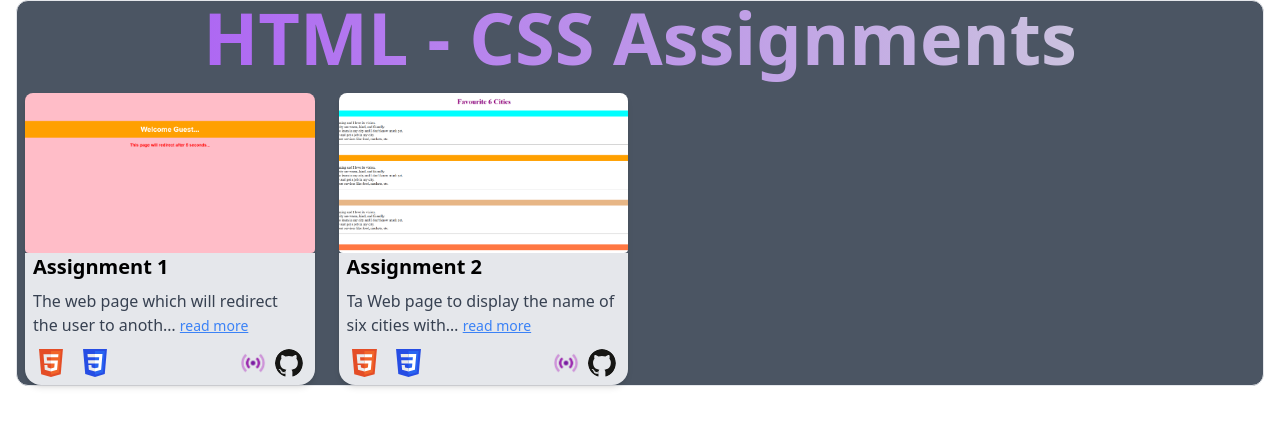
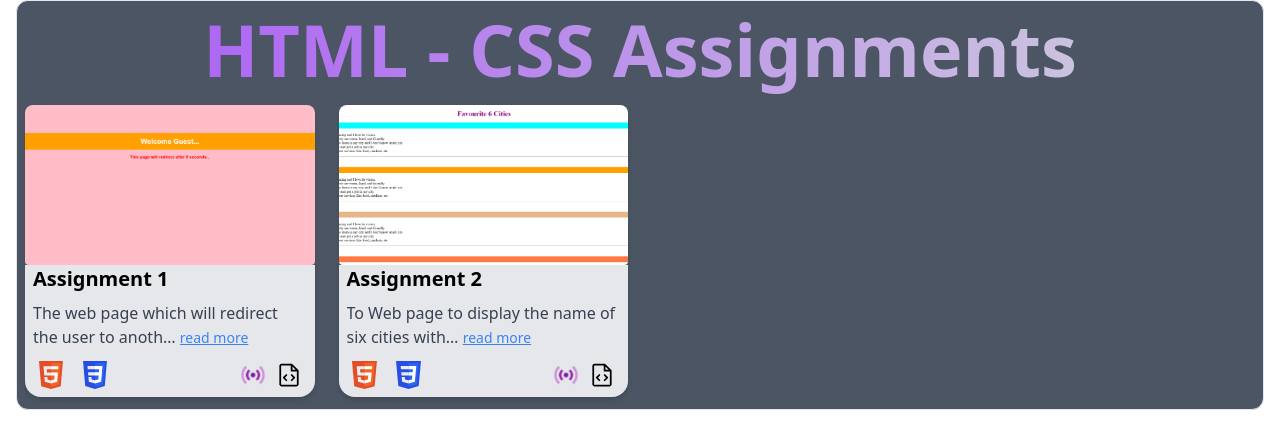
Before and after one commit to KiraCode/wsa-html-css-assignments, a React (Vite) app: page / in a window 1280 px wide. Shown: the top 448 px of the page. Built offline with nearby package versions, Linux system fonts and the light colour scheme.

Commit message:
added modal to preview the code

```diff
--- a/package.json
+++ b/package.json
@@ -11,7 +11,8 @@
   },
   "dependencies": {
     "react": "^19.1.0",
-    "react-dom": "^19.1.0"
+    "react-dom": "^19.1.0",
+    "react-icons": "^5.5.0"
   },
   "devDependencies": {
     "@eslint/js": "^9.29.0",
--- a/src/App.jsx
+++ b/src/App.jsx
@@ -3,7 +3,7 @@ import Assignment from "./components/Assignment";
 
 const App = () => {
   return (
-    <div className="mx-4 px-2 sm:mx[10%] bg-gray-600 border rounded-xl">
+    <div className="mx-4 px-2 py-3 sm:mx[10%] bg-gray-600 border rounded-xl">
       <Assignment />
     </div>
   );
--- a/src/assets/data/assignment.js
+++ b/src/assets/data/assignment.js
@@ -12,18 +12,33 @@ const imageName = (i) => {
   return `/Assignment/assignment-${i}/image.png`;
 };
 
-export const assignment = [
+const details = [
   {
-    title: "Assignment 1",
+    id: 1,
     description:
       "The web page which will redirect the user to another page automatically. The web page showing the information like keywords, description, and a title",
-    image: imageName(1),
+    fileNames: ["index.html", "redirected.html"],
+  },
+  {
+    id: 2,
+    description:
+      "To Web page to display the name of six cities with different headings and minimum five sentences for each city",
+    fileNames: ["index.html"],
+  },
+];
+
+export const assignment = details.map(({id, description, fileNames}) => ({
+  id,
+  title: "Assignment ",
+  image: imageName(id),
+  description,
   view: {
-      liveLink: assignmentHtml(1),
-      gitLink: "https://github.com/KiraCode/travel-list",
+    liveLink: assignmentHtml(id),
+    gitLink: assignmentHtml(id),
     gitIcon: github,
     liveIcon: live,
   },
+  fileNames,
   icons: [
     {
       name: "Html",
@@ -34,27 +49,4 @@ export const assignment = [
       src: css,
     },
   ],
-  },
-  {
-    title: "Assignment 2",
-    description:
-      "Ta Web page to display the name of six cities with different headings and minimum five sentences for each city",
-    image: imageName(2),
-    view: {
-      liveLink: assignmentHtml(2),
-      gitLink: "https://github.com/KiraCode/travel-list",
-      gitIcon: github,
-      liveIcon: live,
-    },
-    icons: [
-      {
-        name: "Html",
-        src: html,
-      },
-      {
-        name: "Css",
-        src: css,
-      },
-    ],
-  },
-];
+}));
--- a/src/components/Card.jsx
+++ b/src/components/Card.jsx
@@ -1,10 +1,29 @@
 import React, { useState } from "react";
+import { PiFileCode } from "react-icons/pi";
+import CodeModal from "./CodeModal";
 
-const Card = ({ title, description, image, view, icons }) => {
+const Card = ({ id, title, description, image, view, icons, fileNames }) => {
   const [expanded, setExpanded] = useState(false);
   const maxChars = 50;
   const isLong = description.length > maxChars;
   const preview = description.slice(0, maxChars);
+  const [isModalOpen, setIsModalOpen] = useState(false);
+  const [codeFiles, setCodeFiles] = useState({});
+  const [details, setDetails] = useState({});
+
+  const loadFiles = async (i, fileNames, description) => {
+    const folder = `/Assignment/assignment-${i}/`;
+
+    const loadedFiles = {};
+    for (let file of fileNames) {
+      const res = await fetch(folder + file);
+      loadedFiles[file] = await res.text();
+    }
+    setDetails({ id: i, desc: description });
+    setCodeFiles(loadedFiles);
+    setIsModalOpen(true);
+  };
+  console.log(details);
 
   return (
     <div className="w-full sm:max-w-md lg:max-w-lg bg-primary rounded-t-lg rounded-b-2xl shadow-md flex flex-col overflow-hidden transition-all duration-300">
@@ -17,7 +36,7 @@ const Card = ({ title, description, image, view, icons }) => {
       <div className="pt-0 px-2 pb-2 sm:px-2 sm:pb-2 sm:pt-0 flex-1 flex flex-col justify-between bg-gray-200">
         {/* Title */}
         <h2 className="text-base sm:text-lg lg:text-xl font-semibold mb-2">
-          {title}
+          {title}{id}
         </h2>
 
         {/* Description & read‑more */}
@@ -81,26 +100,23 @@ const Card = ({ title, description, image, view, icons }) => {
               </span>
             </div>
             <div className="relative group">
-              <a
-                href={view.gitLink}
-                target="_blank"
-                rel="noopener noreferrer"
-                title="View on GitHub"
-                className="text-gray-600 hover:text-black transition"
-              >
-                <img
-                  src={view.gitIcon}
-                  alt="tech-icon"
-                  className="w-4 h-4 sm:w-7 sm:h-7 object-contain mx-1  rounded-full outline-none"
-                />
-              </a>
+              <PiFileCode
+                onClick={() => loadFiles(id, fileNames, description)}
+                className="w-4 h-4 sm:w-7 sm:h-7 object-contain mx-1 rounded-full outline-none text-black hover:text-black transition"
+              />
               <span className="absolute bottom-full left-1/2 -translate-x-1/2 mb-2 px-2 py-1 text-xs bg-black text-white rounded opacity-0 group-hover:opacity-100 transition">
-                Github
+                Code
               </span>
             </div>
           </div>
         </div>
       </div>
+      <CodeModal
+        isOpen={isModalOpen}
+        files={codeFiles}
+        details={details}
+        onClose={() => setIsModalOpen(false)}
+      />
     </div>
   );
 };
--- /dev/null
+++ b/src/components/CodeModal.jsx
@@ -0,0 +1,51 @@
+import { useState } from "react";
+
+export default function CodeModal({ isOpen, files, onClose, details }) {
+  const [activeTab, setActiveTab] = useState("index.html");
+  console.log(details);
+
+  const { id, desc } = details;
+  if (!isOpen) return null;
+
+  return (
+    <div className="fixed inset-0 z-50 bg-black bg-opacity-60 flex items-center justify-center">
+      <div className="bg-white w-full max-w-4xl rounded-lg shadow-lg p-4 overflow-hidden">
+        {/* Header */}
+        <div className="flex justify-between items-center mb-4">
+          <h2 className="text-lg font-semibold">
+            📄 Assignment {id} : {" "}
+            <span className="text-gray-700 text-base">{desc}</span>
+          </h2>
+          <button
+            onClick={onClose}
+            className="text-red-500 hover:text-red-700 text-2xl font-bold"
+          >
+            ×
+          </button>
+        </div>
+
+        {/* Tabs */}
+        <div className="flex space-x-4 border-b pb-2 mb-4">
+          {Object.keys(files).map((filename) => (
+            <button
+              key={filename}
+              onClick={() => setActiveTab(filename)}
+              className={`px-3 py-1 text-sm rounded-t ${
+                activeTab === filename
+                  ? "bg-blue-600 text-white"
+                  : "bg-gray-200 hover:bg-gray-300"
+              }`}
+            >
+              {filename}
+            </button>
+          ))}
+        </div>
+
+        {/* Code Viewer */}
+        <pre className="bg-gray-100 text-sm p-4 max-h-[60vh] overflow-auto rounded">
+          <code>{files[activeTab]}</code>
+        </pre>
+      </div>
+    </div>
+  );
+}
```
Also changed, not shown: 1 other file (tests, documents, lock files or other folders). Lines whose indentation alone changed are shown as unchanged.
